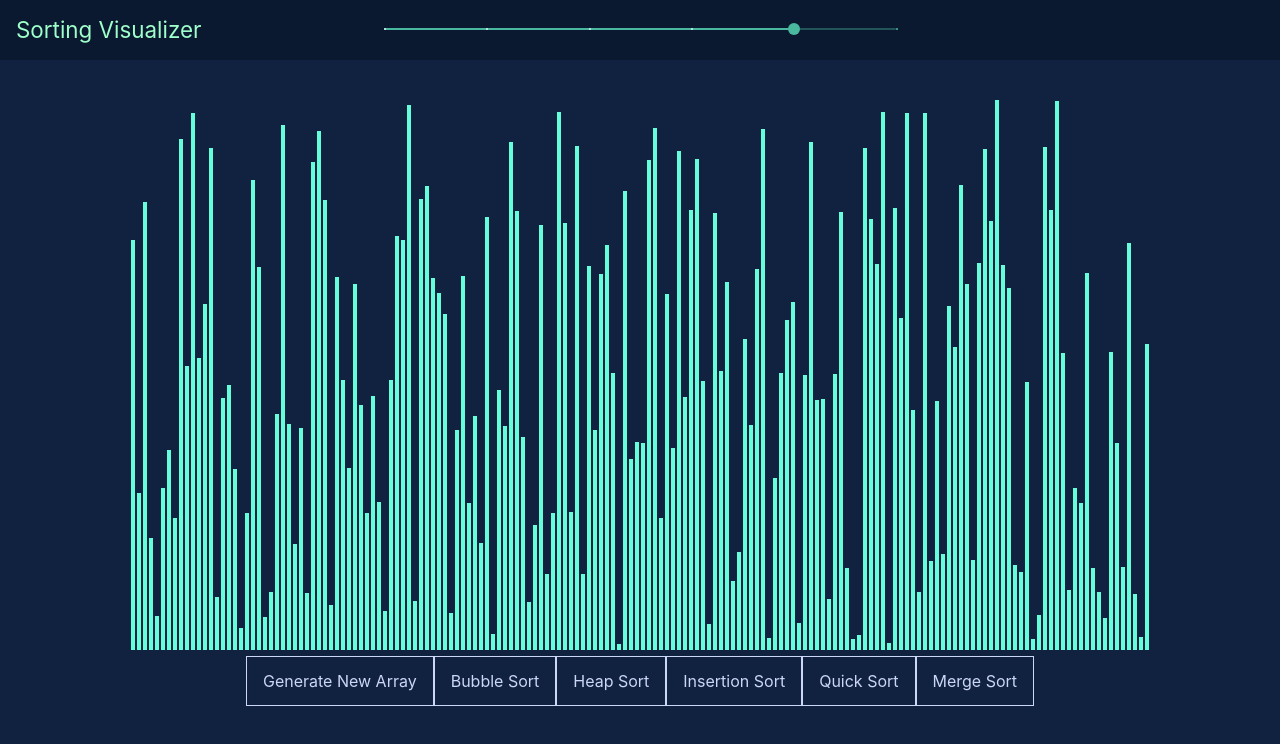
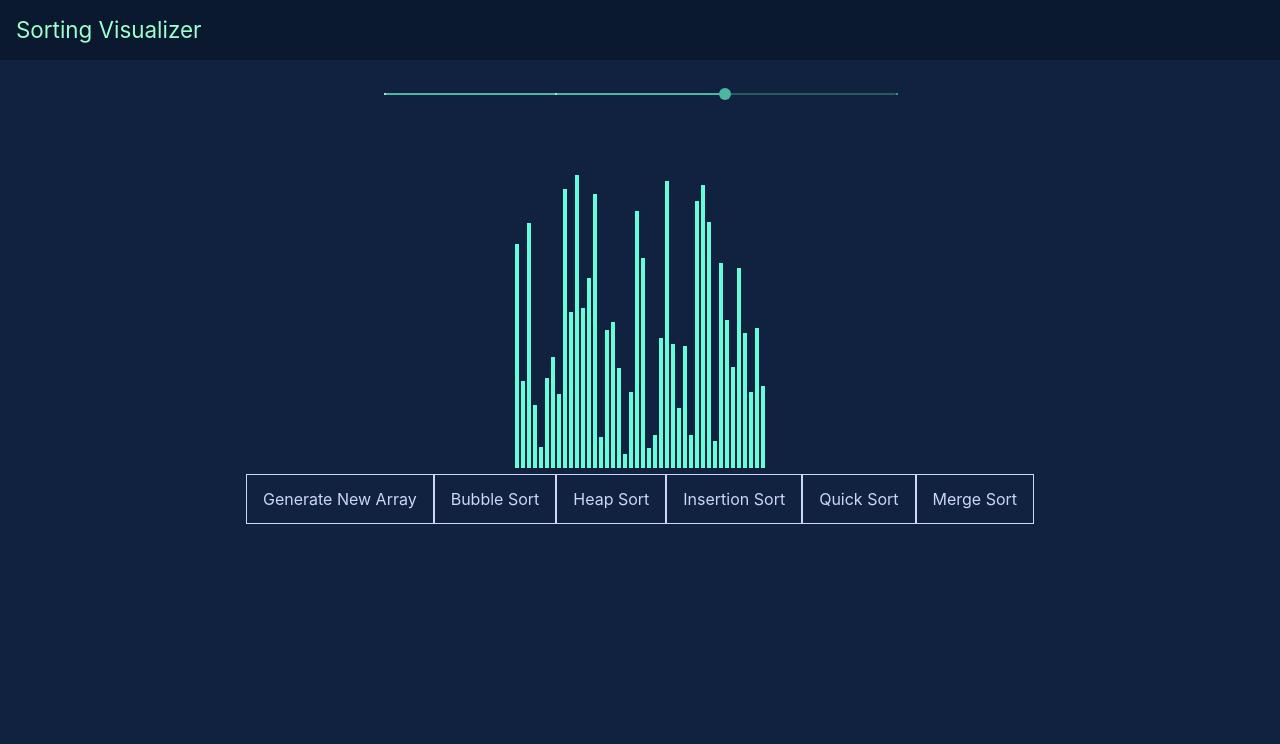
Before and after one commit to salazarbrandon1257/sorting-visualizer, a React (Create React App) app: page / in a window 1280 px wide. Shown: the top 744 px of the page. Built offline with nearby package versions, Linux system fonts and the light colour scheme.

Commit message:
main2 : More fixes, and build

```diff
--- a/src/SortingVisualizer/SortingVisualizer.css
+++ b/src/SortingVisualizer/SortingVisualizer.css
@@ -13,8 +13,8 @@
 
 .buttons-container {
   clear:both;
-  left: 50px;
-  right: 50px;
+  left: 70px;
+  right: 70px;
 }
 
 button {
--- a/src/SortingVisualizer/SortingVisualizer.jsx
+++ b/src/SortingVisualizer/SortingVisualizer.jsx
@@ -6,10 +6,10 @@ import {getHeapSortAnimations} from '../sortingAlgorithms/HeapSort.js';
 import {getInsertionSortAnimations} from '../sortingAlgorithms/InsertionSort.js';
 import './SortingVisualizer.css';
 import Slider from '@material-ui/core/Slider';
-import { isMobile } from 'react-device-detect';
+//import { isMobile } from 'react-device-detect';
 
 //testing
-//const isMobile = true;
+const isMobile = true;
 
 // Change this value for the speed of the animations.
 const ANIMATION_SPEED_MS = isMobile ? 3 : 1;
@@ -220,7 +220,7 @@ export default class SortingVisualizer extends React.Component {
           marks
           min={isMobile ? 20 : 10}
           max={isMobile ? 53 : 210}
-          style={isMobile ? {top : '60px'}: {top : '15px'}}
+          style={isMobile ? {top : '80px'}: {top : '15px'}}
           /></div>
         {array.map((value, idx) => (
           <div
```
Also changed, not shown: 3 other files (tests, documents, lock files or other folders).
